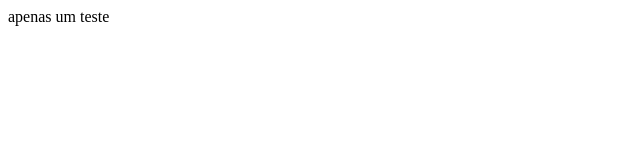
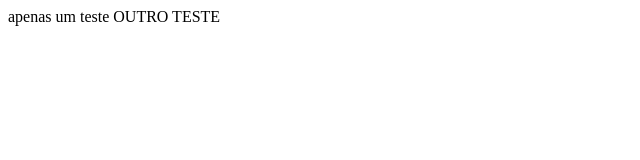
Before and after one commit to claudemirLima/projetojk, a plain HTML site: page index.html in a window 1280 px wide. Shown: the whole page, without its empty margins (0-640 px from the left). Drawn offline with Linux system fonts and the light colour scheme.

Commit message:
teste do git

```diff
--- a/index.html
+++ b/index.html
@@ -1,5 +1,6 @@
 <html>
   <body>
     apenas um teste
+  OUTRO TESTE
   </body>
 </html>
```
